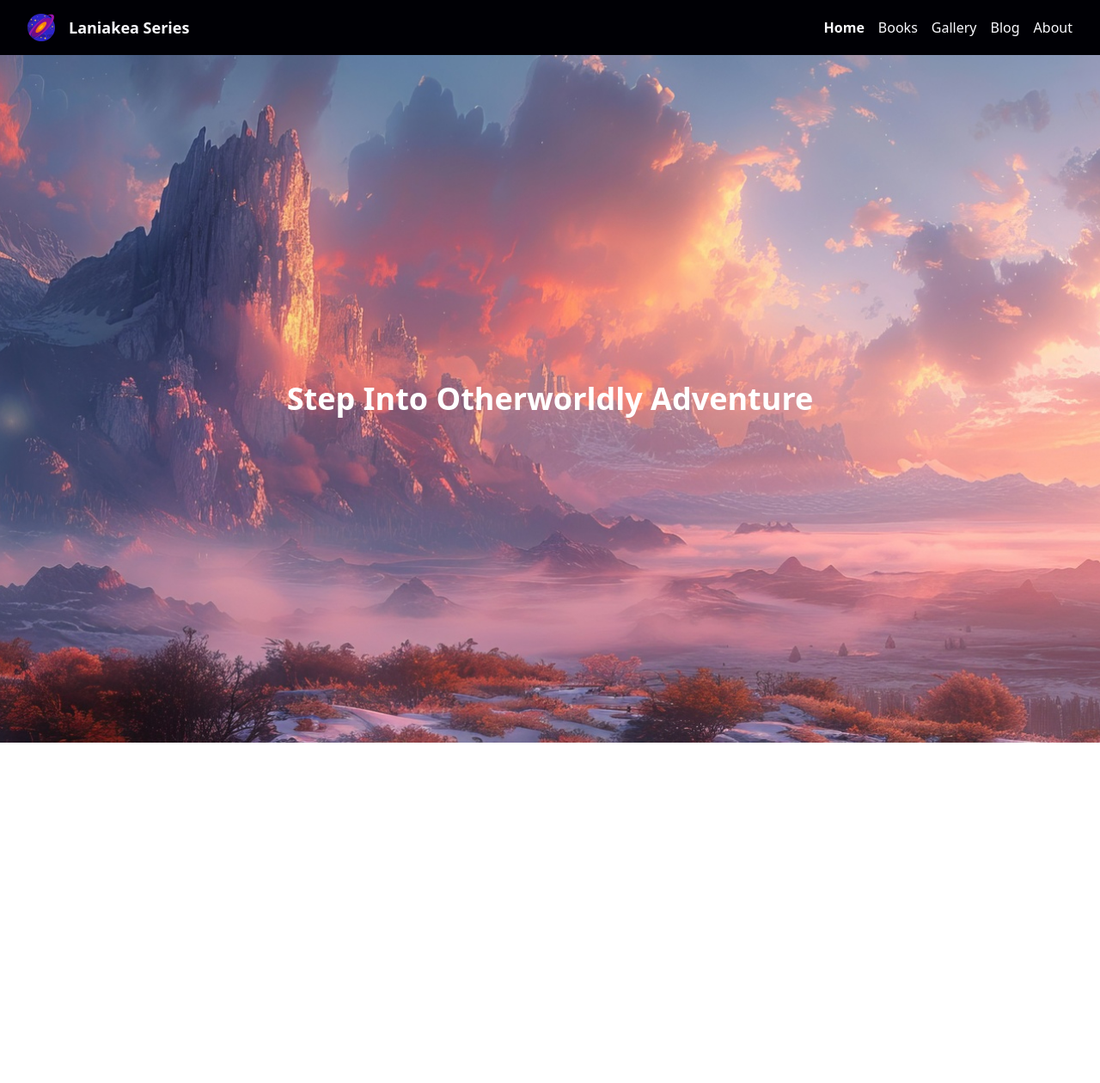
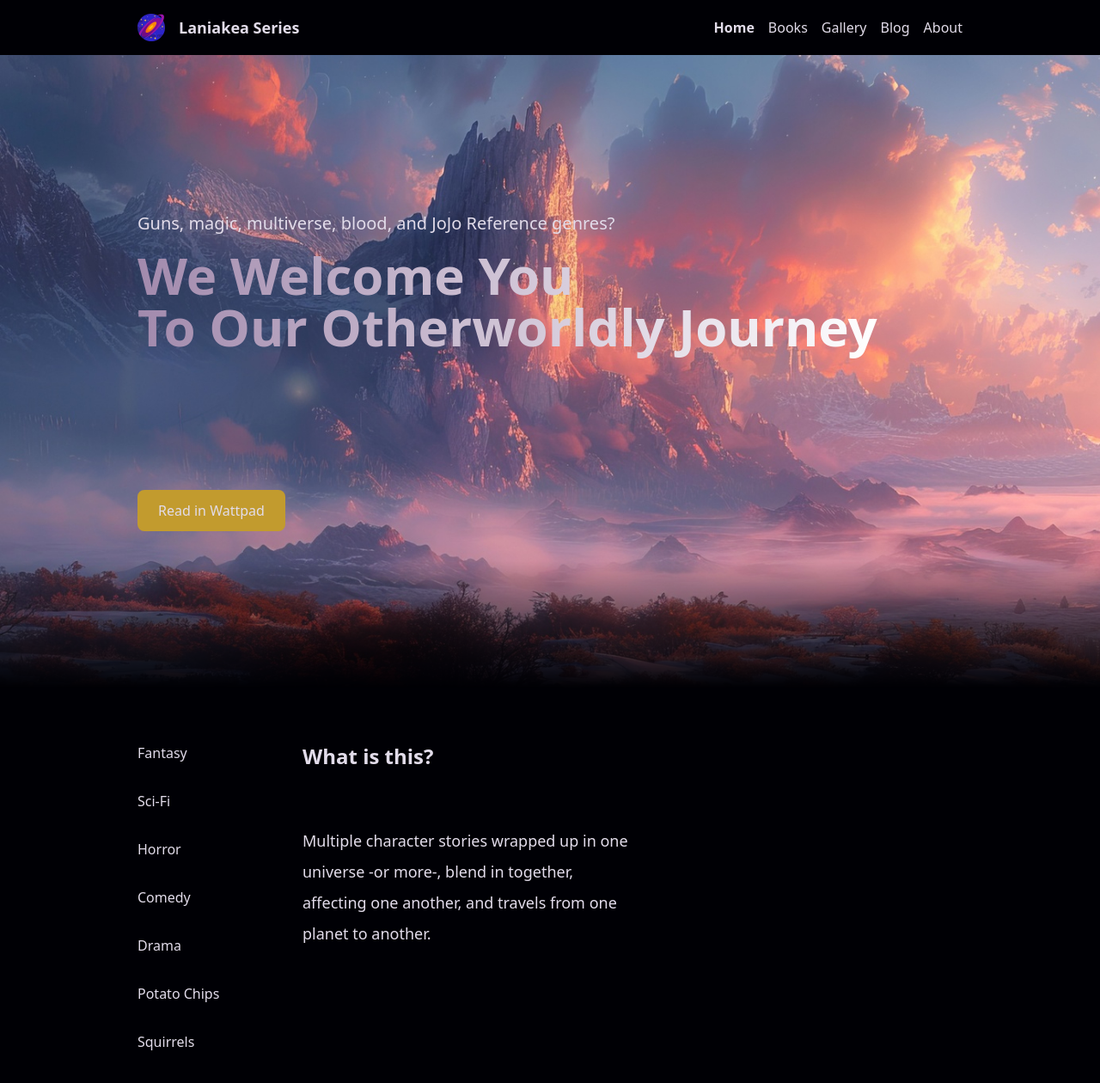
Before and after one commit to Sharah8808/vue3_udemy, a Vue app: page / in a window 1280 px wide. Shown: the top 1260 px of the page at 86% size. Before the commit the page ends 864 px from the top, so only its background shows below. Built offline with nearby package versions, Linux system fonts and the light colour scheme.

Commit message:
atur home page

```diff
--- a/src/components/Home.vue
+++ b/src/components/Home.vue
@@ -1,13 +1,57 @@
 <script setup>
 import { ref } from "vue";
+
+function openWattpad() {
+  window.open('https://www.wattpad.com/user/SHARAH880', '_blank');
+}
+
 </script>
 
 <template>
-  <div class="min-h-screen bg-cover bg-center bg-no-repeat flex items-center justify-center text-white"
-    style="background-image: url('/images/northernmaersmlr.jpg')">
-    <div class="display"></div>
-    <h1 class="text-4xl font-bold">Step Into Otherworldly Adventure</h1>
+  <div class="bg-background text-text">
+    <div class="h-[calc(100vh-4rem)] flex items-center justify-start bg-cover bg-no-repeat px-40"
+      style="background-image: url('/images/northernmaersmlr.jpg'); -webkit-mask-image: linear-gradient(to bottom, black 80%, transparent 100%); mask-image: linear-gradient(to bottom, black 80%, transparent 100%);">
+      <div class="justify-start text-left text-whitePurple">
+        <p class="text-xl">Guns, magic, multiverse, blood, and JoJo Reference genres?</p>
+
+        <h1 class="text-6xl py-4 font-bold text-transparent bg-clip-text bg-gradient-to-r from-primary to-white mb-4">
+          We Welcome You <br /> To Our Otherworldly Journey
+        </h1>
+
+        <button class="mt-32 px-6 py-3 bg-accent text-whitePurple rounded-lg hover:bg-secondary transition"
+          @click="openWattpad">
+          Read in Wattpad
+        </button>
+      </div>
+    </div>
+
+    <div class="px-40 py-16 text-text">
+      <div class="flex flex-row">
+        <div class="basis-1/5 text-left space-y-8">
+          <p class="">Fantasy</p>
+          <p class="">Sci-Fi</p>
+          <p class="">Horror</p>
+          <p class="">Comedy</p>
+          <p class="">Drama</p>
+          <p class="">Potato Chips</p>
+          <p>Squirrels</p>
+        </div>
+        <div class="basis-2/5 space-y-16 text-start ">
+          <h2 class="text-2xl font-bold mb-4">What is this?</h2>
+          <p class="text-lg leading-loose">
+            Multiple character stories wrapped up in one universe -or more-, blend in together, affecting one another, and travels from one planet to another.
+            <br />
+          </p>
+        </div>
+
+      </div>
+    </div>
+
   </div>
+
+
+
+
 </template>
 
 <style scoped></style>
--- a/src/components/NavBar.vue
+++ b/src/components/NavBar.vue
@@ -1,6 +1,6 @@
 <template>
-  <nav class="sticky top-0 flex gap-4 p-4 bg-background text-text">
-    <div class="container px-4 mx-auto relative">
+  <nav class="sticky top-0 flex gap-4 py-4 px-40 bg-background text-text">
+    <div class="container relative">
       <div class="flex items-center justify-between">
         <div class="flex items-center gap-4">
           <img src="/black-hole.png" alt="Black Hole Icon" class="h-8 w-8" />
@@ -20,6 +20,7 @@
       </div>
     </div>
   </nav>
+
 </template>
 
 <style scoped></style>
--- a/src/style.css
+++ b/src/style.css
@@ -11,7 +11,7 @@
     --accent: #d1aa3d;
   }
   .dark {
-    --text: #fafaff;
+    --text: #e2dcea;
     --background: #000005;
     --primary: #a28aad;
     --secondary: #522e5c;
--- a/tailwind.config.js
+++ b/tailwind.config.js
@@ -13,6 +13,7 @@ export default {
         primary: "var(--primary)",
         secondary: "var(--secondary)",
         accent: "var(--accent)",
+        whitePurple: "#e2dcea",
       },
     },
   },
```
